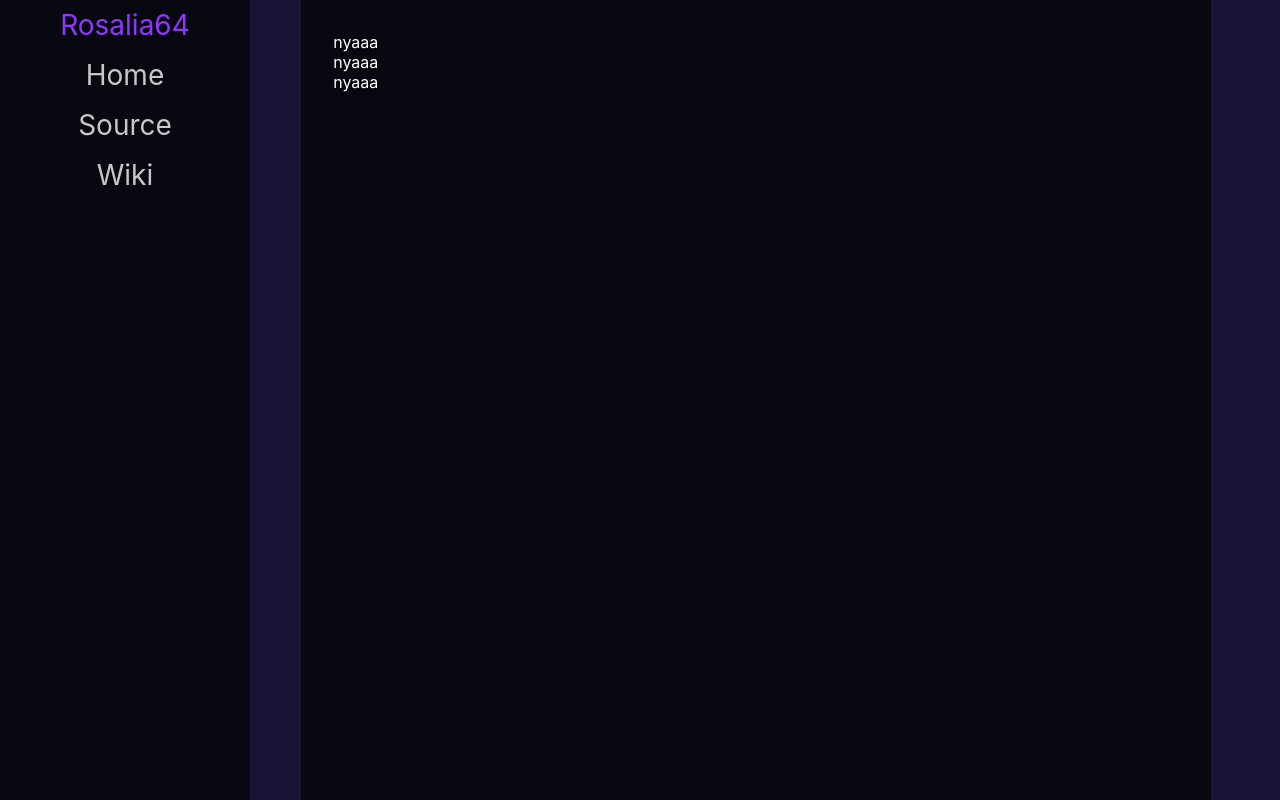
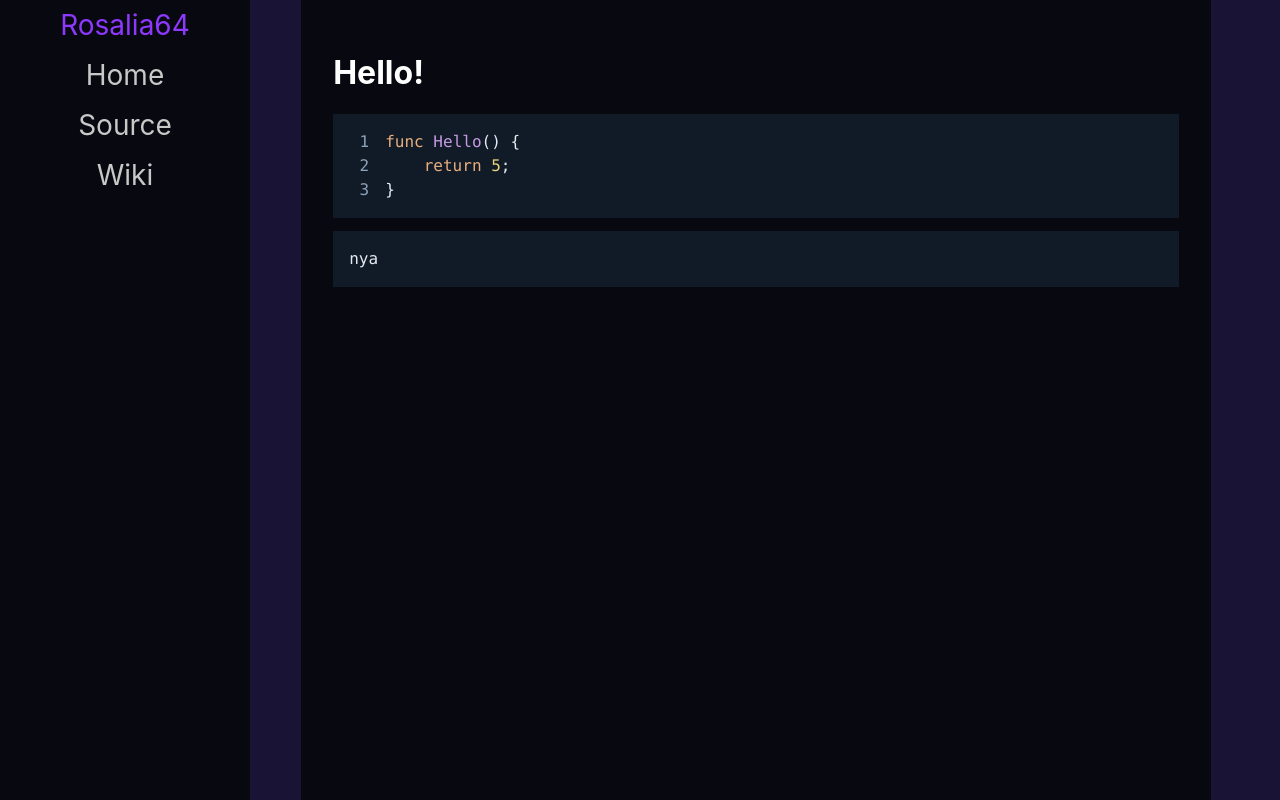
Before and after one commit to itanium64/itanium64.github.io, a React (Create React App) app: page / in a window 1280 px wide. Built offline with nearby package versions, Linux system fonts and the light colour scheme.

Commit message:
Jesus christ markdown is hard to get down right

```diff
--- a/package.json
+++ b/package.json
@@ -12,8 +12,10 @@
     "@types/react-dom": "^18.0.8",
     "react": "^18.2.0",
     "react-dom": "^18.2.0",
+    "react-markdown": "^8.0.3",
     "react-router-dom": "^6.4.3",
     "react-scripts": "5.0.1",
+    "react-syntax-highlighter": "^15.5.0",
     "typescript": "^4.8.4",
     "web-vitals": "^2.1.4"
   },
@@ -40,5 +42,8 @@
       "last 1 firefox version",
       "last 1 safari version"
     ]
+  },
+  "devDependencies": {
+    "@types/react-syntax-highlighter": "^15.5.5"
   }
 }
--- /dev/null
+++ b/src/Components/MarkdownSection.js
@@ -0,0 +1,39 @@
+import { ReactMarkdown } from "react-markdown/lib/react-markdown";
+import { Prism as SyntaxHighlighter } from 'react-syntax-highlighter'
+import {coldarkDark} from 'react-syntax-highlighter/dist/esm/styles/prism'
+
+function MarkdownSection(props) {
+    console.log()
+
+    return (
+        <ReactMarkdown
+            children={props.children.toString()}
+            components={{
+                code({ node, inline, className, children, ...props }) {
+                    const match = /language-(\w+)/.exec(className || '')
+
+                    console.log(match[1])
+
+                    return !inline && match ? (
+                        <SyntaxHighlighter
+                            children={String(children).replace(/\n$/, '')}
+                            language={match[1]}
+                            style={coldarkDark}
+                            PreTag="div"
+                            showLineNumbers
+                            {...props}
+                        />
+                    ) : (
+                        <code className={className} {...props}>
+                            {children}
+                        </code>
+                    )
+                }
+            }}
+        />
+    )
+}
+
+export {
+    MarkdownSection
+}
--- a/src/Components/Pages/Index.tsx
+++ b/src/Components/Pages/Index.tsx
@@ -1,12 +1,28 @@
+import { MarkdownSection } from '../MarkdownSection';
+import { SimpleCodeSection } from '../SimpleCodeSection';
 import './Index.css';
+
+const markdown = `
+# Hello!
+
+~~~go
+func Hello() {
+    return 5;
+}
+~~~
+`;
 
 function Index() {
     return (<>
         <div className='main-content'>
             <div className='inner-content'>
-                nyaaa <br />
-                nyaaa <br />
-                nyaaa <br />
+                <MarkdownSection>
+                    {markdown}
+                </MarkdownSection>
+
+                <SimpleCodeSection>
+                    nya
+                </SimpleCodeSection>
             </div>
         </div>
     </>)
--- /dev/null
+++ b/src/Components/SimpleCodeSection.css
@@ -0,0 +1,16 @@
+.simple-code-section {
+    color: rgb(227, 234, 242);
+    background: rgb(17, 27, 39);
+    font-family: Consolas, Monaco, "Andale Mono", "Ubuntu Mono", monospace;
+    text-align: left;
+    white-space: pre;
+    word-spacing: normal;
+    word-break: normal;
+    overflow-wrap: normal;
+    line-height: 1.5;
+    tab-size: 4;
+    hyphens: none;
+    padding: 1em;
+    margin: 0.5em 0px;
+    overflow: auto;
+}
--- /dev/null
+++ b/src/Components/SimpleCodeSection.tsx
@@ -0,0 +1,13 @@
+import { PropsWithChildren } from "react"
+
+import './SimpleCodeSection.css';
+
+function SimpleCodeSection(props: PropsWithChildren) {
+    return (<>
+        <div className="simple-code-section">
+            {props.children}
+        </div>
+    </>)
+}
+
+export { SimpleCodeSection }
```
Also changed, not shown: 1 other file (tests, documents, lock files or other folders).
